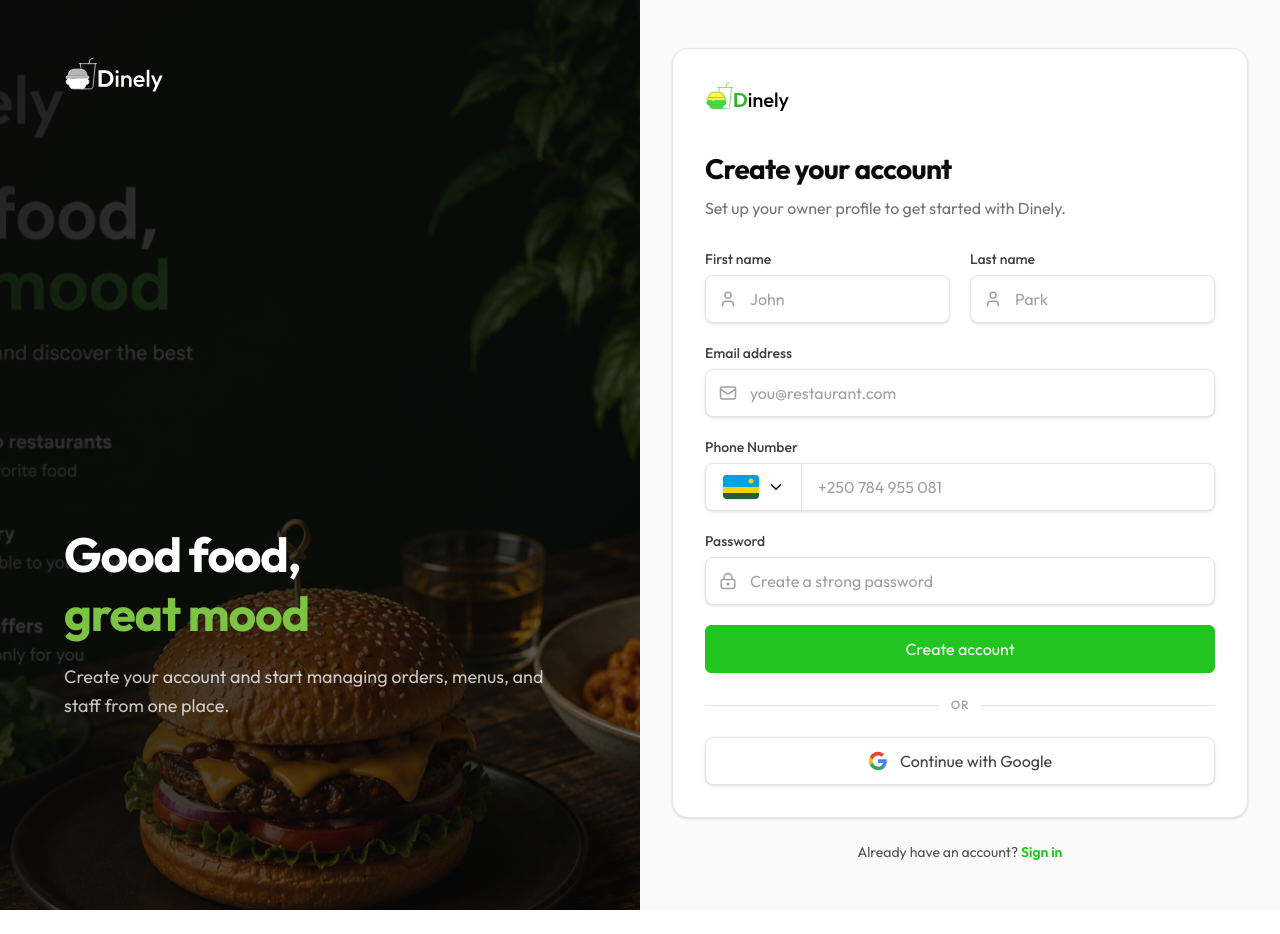
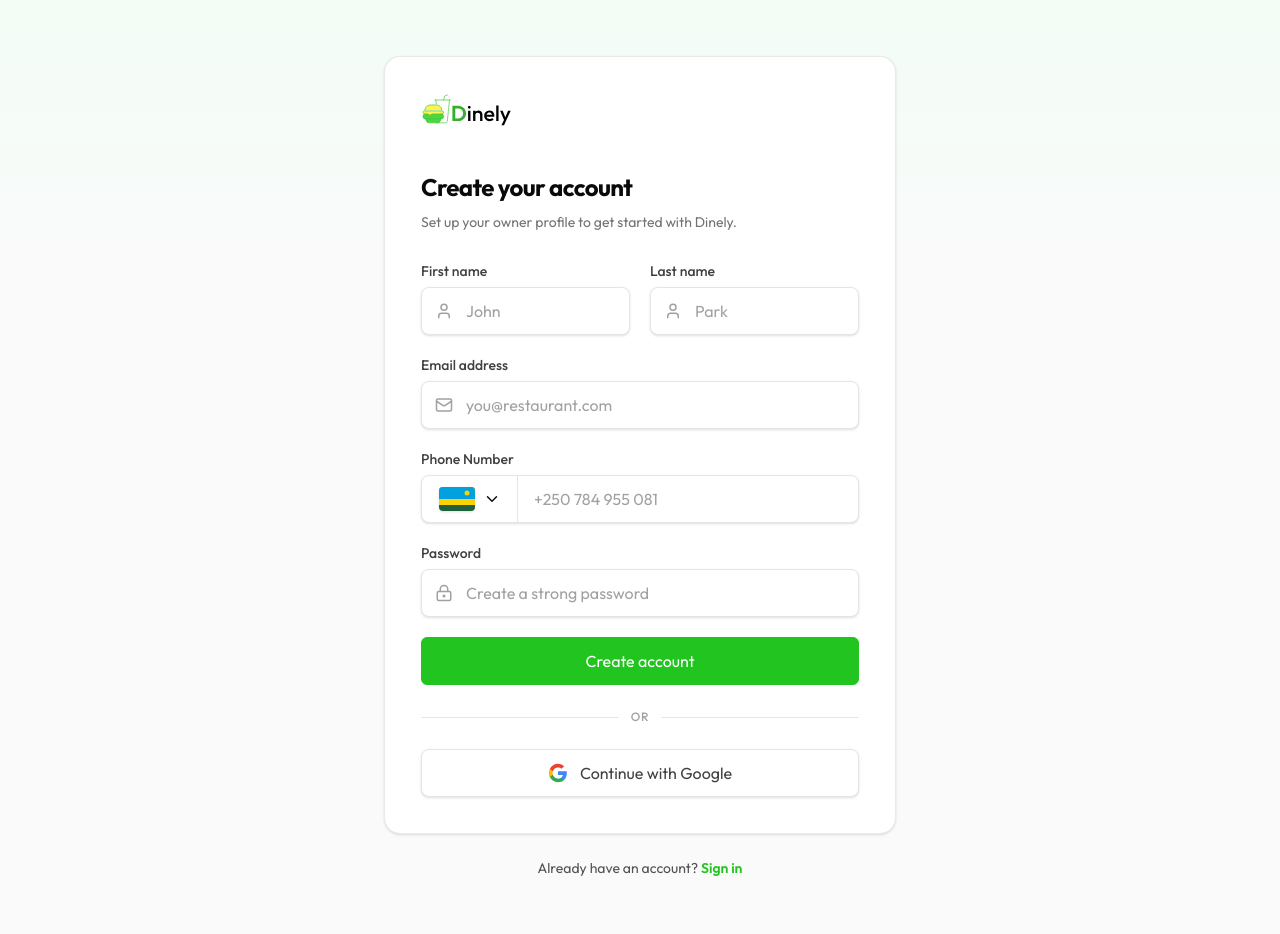
Before and after one commit to Honore-models/Dinely, a Next.js app in the folder dinely-saas/: page /register in a window 1280 px wide. Before the commit the page ends 910 px from the top, so only its background shows below. Built offline with nearby package versions, Linux system fonts and the light colour scheme.

Commit message:
refactor: remove AuthHero component and update layout for AuthFormPanel in login and registration pages

```diff
--- a/dinely-saas/src/app/(auth)/forgot-password/page.tsx
+++ b/dinely-saas/src/app/(auth)/forgot-password/page.tsx
@@ -1,21 +1,26 @@
 import Link from "next/link";
+import { Mail } from "lucide-react";
+import { AuthFormPanel } from "../../../components/auth/AuthFormPanel";
 import { Button } from "../../../components/ui/Button";
 import { Input } from "../../../components/ui/Input";
 
 export default function ForgotPasswordPage() {
   return (
-    <main className="grid min-h-screen place-items-center px-6">
-      <form className="w-full max-w-md rounded-xl border border-neutral-100 bg-white p-8 shadow-sm">
-        <h1 className="text-3xl font-bold">Reset password</h1>
-        <p className="mt-2 font-semibold text-neutral-500">Enter your email and we will send reset instructions.</p>
-        <div className="mt-6">
-          <Input label="Email Address" type="email" placeholder="owner@restaurant.com" />
-        </div>
-        <Button className="mt-6 w-full">Send reset link</Button>
-        <Link href="/login" className="mt-5 block text-center font-bold text-[#22c51f]">
-          Back to login
-        </Link>
+    <AuthFormPanel
+      title="Reset password"
+      subtitle="Enter your email and we will send you reset instructions."
+      footer={
+        <p className="text-center text-sm text-neutral-600">
+          <Link href="/login" className="font-semibold text-[#22c51f] hover:text-[#1bad1a]">
+            Back to sign in
+          </Link>
+        </p>
+      }
+    >
+      <form className="mt-7 space-y-5">
+        <Input label="Email address" type="email" placeholder="owner@restaurant.com" icon={<Mail size={18} />} />
+        <Button className="h-12 w-full rounded-lg text-sm">Send reset link</Button>
       </form>
-    </main>
+    </AuthFormPanel>
   );
 }
--- a/dinely-saas/src/app/(auth)/login/page.tsx
+++ b/dinely-saas/src/app/(auth)/login/page.tsx
@@ -3,18 +3,14 @@
 import { AuthDivider } from "../../../components/auth/AuthDivider";
 import { AuthFormPanel } from "../../../components/auth/AuthFormPanel";
 import { AuthGoogleButton } from "../../../components/auth/AuthGoogleButton";
-import { AuthHero } from "../../../components/auth/AuthHero";
 import { Button } from "../../../components/ui/Button";
 import { Input } from "../../../components/ui/Input";
 
 export default function LoginPage() {
   return (
-    <main className="flex min-h-screen flex-col lg:grid lg:grid-cols-2">
-      <AuthHero description="Sign in to manage your restaurant, track orders, and keep every shift running smoothly." />
-
     <AuthFormPanel
       title="Welcome back"
-        subtitle="Sign in to continue managing your restaurant."
+      subtitle="Sign in to manage your restaurant, orders, and team."
       footer={
         <p className="text-center text-sm text-neutral-600">
           New to Dinely?{" "}
@@ -49,6 +45,5 @@
         <AuthGoogleButton label="Continue with Google" />
       </form>
     </AuthFormPanel>
-    </main>
   );
 }
--- a/dinely-saas/src/app/(auth)/register/page.tsx
+++ b/dinely-saas/src/app/(auth)/register/page.tsx
@@ -3,16 +3,12 @@
 import { AuthDivider } from "../../../components/auth/AuthDivider";
 import { AuthFormPanel } from "../../../components/auth/AuthFormPanel";
 import { AuthGoogleButton } from "../../../components/auth/AuthGoogleButton";
-import { AuthHero } from "../../../components/auth/AuthHero";
 import { Button } from "../../../components/ui/Button";
 import { Input } from "../../../components/ui/Input";
 import { PhoneInput } from "../../../components/ui/PhoneInput";
 
 export default function RegisterPage() {
   return (
-    <main className="flex min-h-screen flex-col lg:grid lg:grid-cols-2">
-      <AuthHero description="Create your account and start managing orders, menus, and staff from one place." />
-
     <AuthFormPanel
       wide
       title="Create your account"
@@ -57,6 +53,5 @@
         </div>
       </form>
     </AuthFormPanel>
-    </main>
   );
 }
--- a/dinely-saas/src/components/auth/AuthFormPanel.tsx
+++ b/dinely-saas/src/components/auth/AuthFormPanel.tsx
@@ -1,4 +1,5 @@
 import Image from "next/image";
+import Link from "next/link";
 import type { ReactNode } from "react";
 
 interface AuthFormPanelProps {
@@ -11,24 +12,25 @@
 
 export function AuthFormPanel({ title, subtitle, children, footer, wide }: AuthFormPanelProps) {
   return (
-    <section className="flex flex-1 flex-col bg-neutral-50 lg:min-h-screen">
-      <header className="flex items-center justify-center border-b border-neutral-200/80 bg-white px-6 py-5 lg:hidden">
-        <Image src="/logo.svg" alt="Dinely" width={120} height={44} priority />
-      </header>
+    <main className="relative flex min-h-screen flex-col bg-neutral-50">
+      <div
+        className="pointer-events-none absolute inset-x-0 top-0 h-72 bg-gradient-to-b from-green-50/80 to-transparent"
+        aria-hidden="true"
+      />
 
-      <div className="flex flex-1 items-center justify-center px-5 py-10 sm:px-8 sm:py-12">
-        <div className={`w-full ${wide ? "max-w-xl" : "max-w-[420px]"}`}>
-          <div className="rounded-2xl border border-neutral-200/90 bg-white p-7 shadow-sm sm:p-8">
-            <div className="mb-8 hidden lg:block">
-              <Image src="/logo.svg" alt="Dinely" width={112} height={42} priority />
-            </div>
-            <h2 className="text-2xl font-bold tracking-tight text-neutral-950 sm:text-[1.75rem]">{title}</h2>
-            <p className="mt-2 text-sm leading-relaxed text-neutral-500 sm:text-base">{subtitle}</p>
+      <div className="relative flex flex-1 flex-col items-center justify-center px-5 py-10 sm:px-6 sm:py-14">
+        <div className={`w-full ${wide ? "max-w-lg" : "max-w-[400px]"}`}>
+          <div className="rounded-2xl border border-neutral-200/80 bg-white p-7 shadow-sm sm:p-9">
+            <Link href="/" className="mb-8 inline-block">
+              <Image src="/logo.svg" alt="Dinely" width={120} height={44} priority />
+            </Link>
+            <h1 className="text-2xl font-bold tracking-tight text-neutral-950">{title}</h1>
+            <p className="mt-2 text-sm leading-relaxed text-neutral-500">{subtitle}</p>
             {children}
           </div>
           <div className="mt-6">{footer}</div>
         </div>
       </div>
-    </section>
+    </main>
   );
 }
--- a/dinely-saas/src/components/auth/AuthHero.tsx
+++ /dev/null
@@ -1,45 +0,0 @@
-import Image from "next/image";
-
-interface AuthHeroProps {
-  description: string;
-}
-
-export function AuthHero({ description }: AuthHeroProps) {
-  return (
-    <>
-      <section className="relative hidden overflow-hidden lg:block lg:min-h-screen">
-        <Image
-          src="/login.png"
-          alt=""
-          fill
-          className="object-cover object-center"
-          priority
-          sizes="55vw"
-        />
-        <div className="absolute inset-0 bg-gradient-to-br from-neutral-950/92 via-neutral-950/78 to-neutral-950/55" />
-        <div className="relative flex min-h-screen flex-col justify-between px-12 py-12 xl:px-16 xl:py-14">
-          <Image
-            src="/logo.svg"
-            alt="Dinely"
-            width={132}
-            height={48}
-            className="brightness-0 invert"
-            priority
-          />
-          <div className="max-w-lg pb-6">
-            <h1 className="text-4xl font-bold leading-[1.15] tracking-tight text-white xl:text-5xl">
-              Good food,
-              <span className="mt-1 block text-[#7cc243]">great mood</span>
-            </h1>
-            <p className="mt-5 text-lg leading-relaxed text-white/75">{description}</p>
-          </div>
-        </div>
-      </section>
-
-      <section className="relative h-28 overflow-hidden sm:h-32 lg:hidden" aria-hidden="true">
-        <Image src="/login.png" alt="" fill className="object-cover object-center" priority sizes="100vw" />
-        <div className="absolute inset-0 bg-gradient-to-r from-neutral-950/88 to-neutral-950/65" />
-      </section>
-    </>
-  );
-}
```
Lines whose indentation alone changed are shown as unchanged.
